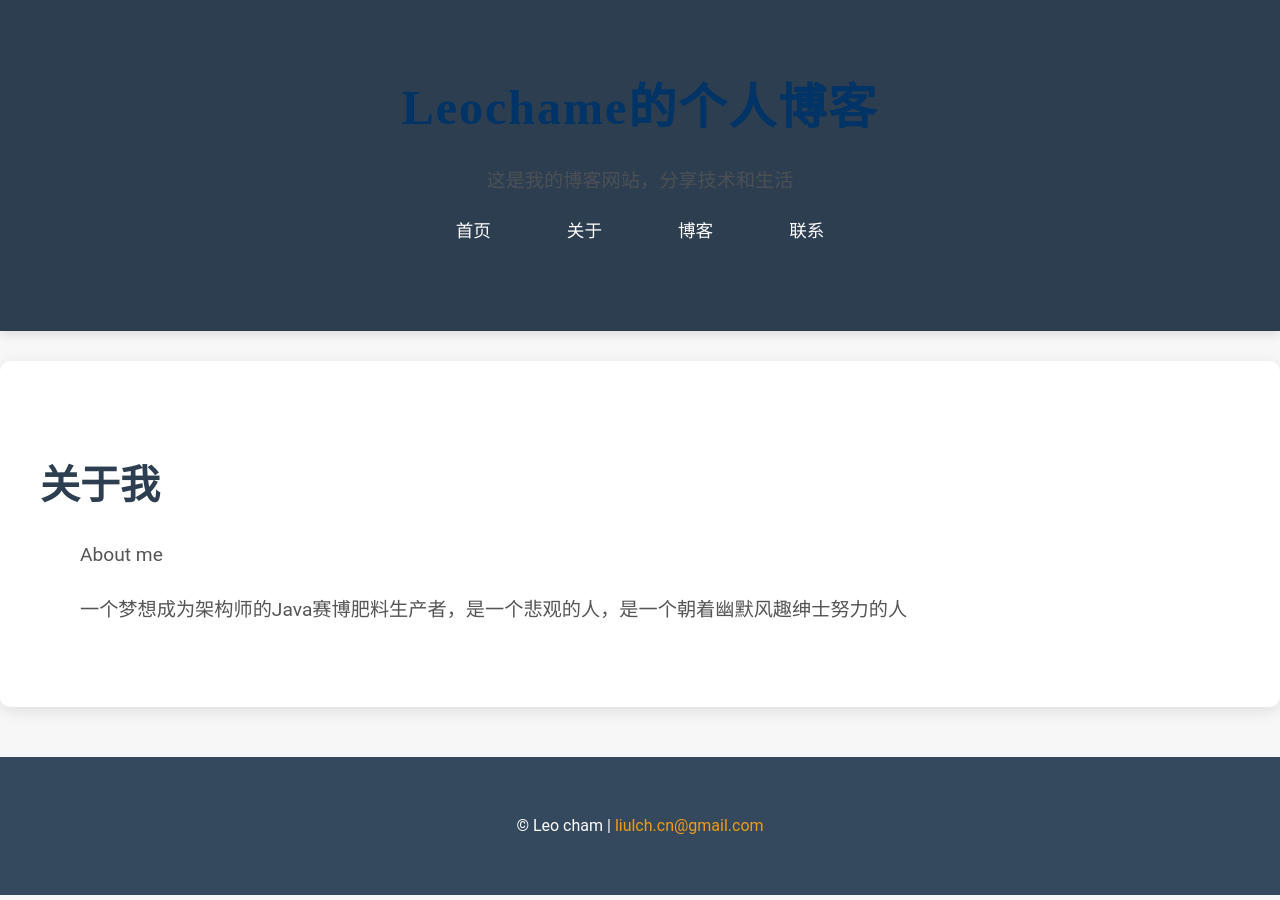
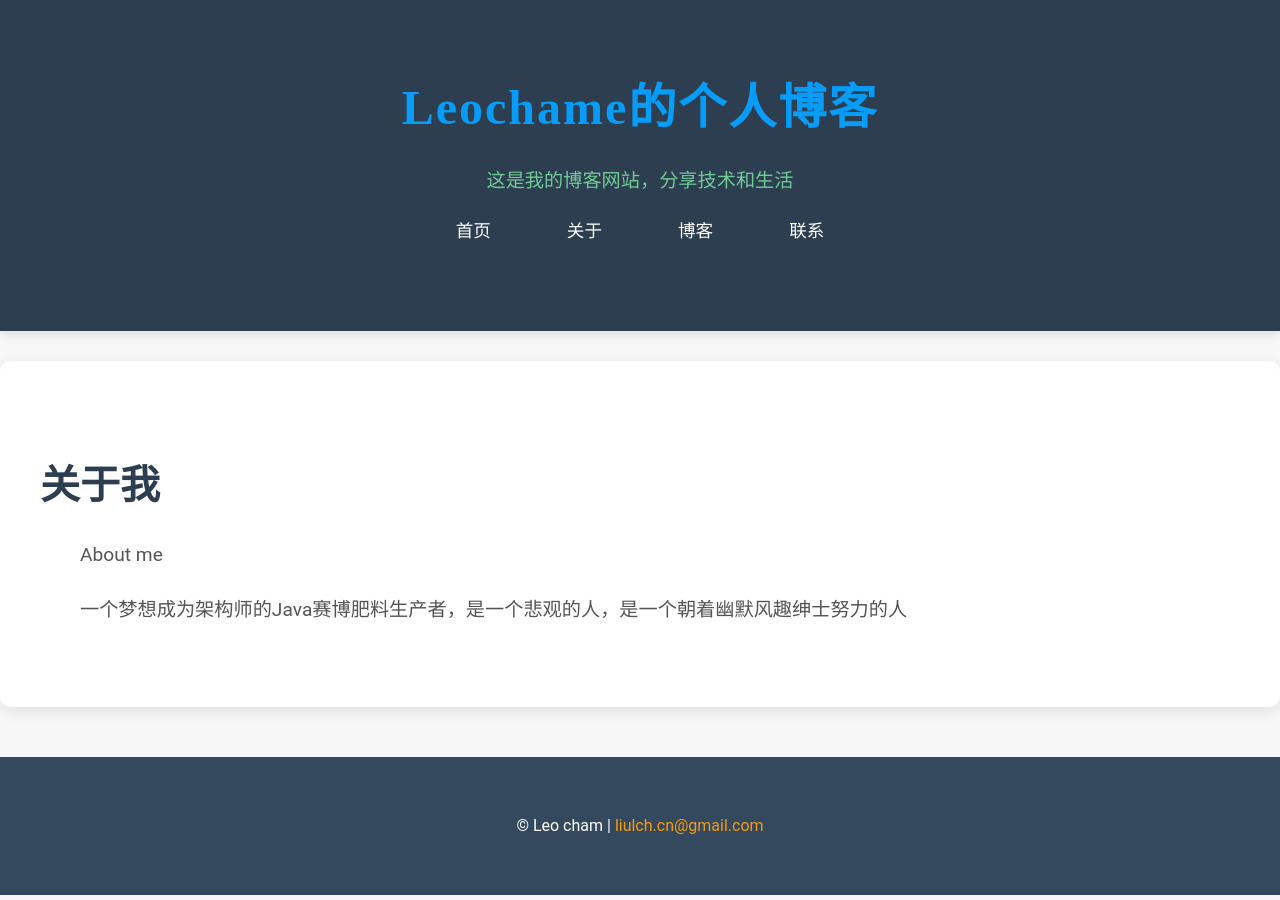
Before and after one commit to leochame/leochame.github.io, a Jekyll site: the page built from index.md, in a window 1280 px wide. Built offline with Jekyll 4.4.1, drawn with Linux system fonts in a browser that asks for light colours.

Commit message:
修改展示格式v1.2

```diff
--- a/assets/main.css
+++ b/assets/main.css
@@ -37,20 +37,20 @@ header h1 {
 
 /* 标题中的链接（a标签）颜色 */
 header h1 a {
-    color: #003366; /* 深蓝色 */
+    color: #069cf8; /* 深蓝色 */
     text-decoration: none; /* 去除链接下划线 */
 }
 
 /* 鼠标悬停时，修改链接颜色 */
 header h1 a:hover {
-    color: #1e90ff; /* 浅蓝色 */
+    color: #05d4eb; /* 浅蓝色 */
     text-decoration: underline; /* 悬停时加下划线 */
 }
 
 /* 网站描述的样式 */
 header p {
     font-size: 1.2em;
-    color: #555; /* 描述文字颜色 */
+    color: #81efa5; /* 描述文字颜色 */
     text-align: center;
     opacity: 0.8;
 }
```
